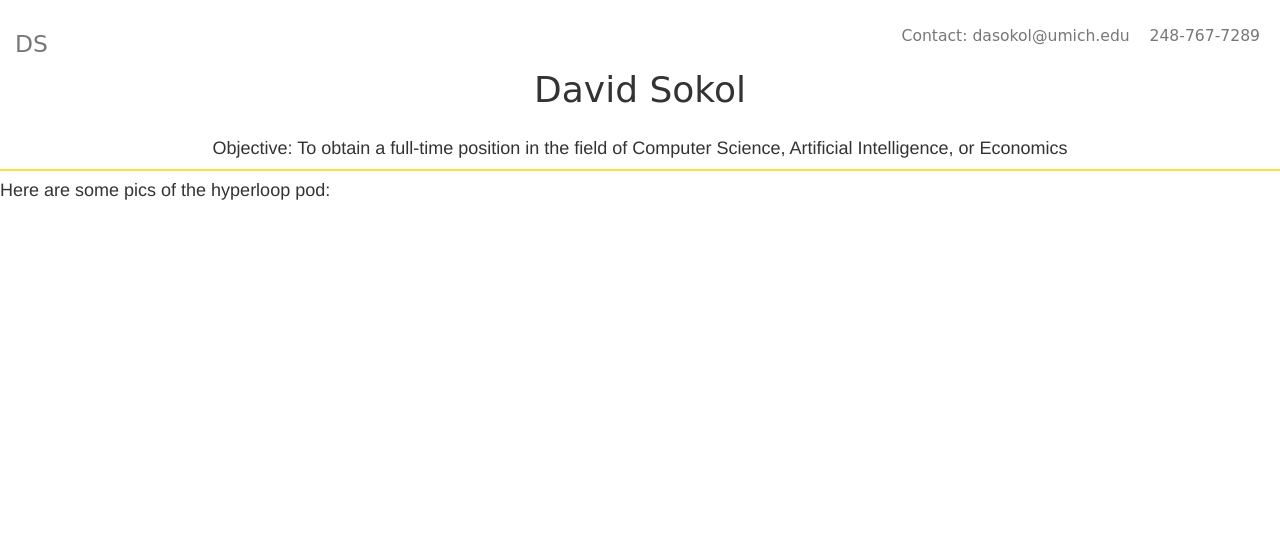
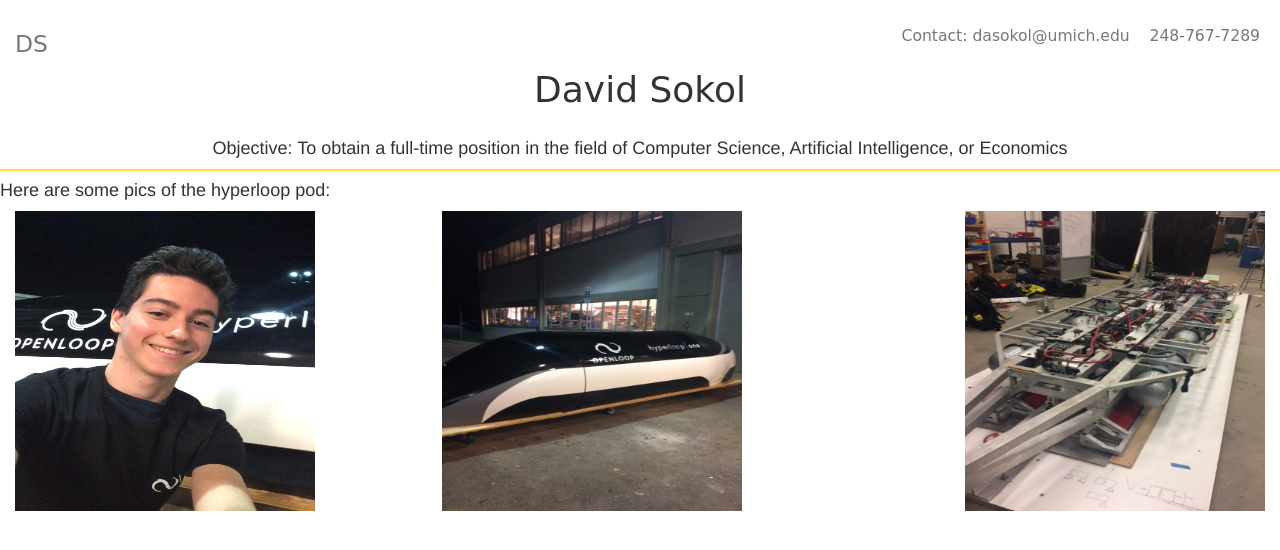
Before and after one commit to dasokol/dasokol, a Flask app: page /openloop in a window 1280 px wide. Shown: the top 550 px of the page. Run offline with Flask 2, Linux system fonts and the light colour scheme; some libraries are stand-ins or nearby versions.

Commit message:
fix images

```diff
--- a/templates/openloop.html
+++ b/templates/openloop.html
@@ -4,32 +4,32 @@
 
 <h4>Here are some pics of the hyperloop pod:</h4>
 
+<!--
 <div class="row" style="text-align:center">
 	<div class="col-sm-4 col-box">
-		<div class="rotateimg90" style="background-image:url('/static/david_openloop.jpg');background-size:cover;width:300px;height:33%;"></div>
+		<div class="rotateimg90" style="background-image:url('/static/david_openloop.jpg');background-size:cover;width:33%;height:300px;"></div>
 	</div>
 	<div class="col-sm-4 col-box">
-		<div class="rotateimg90" style="background-image:url('/static/pod.jpg');background-size:cover;width:300px;height:33%;"></div>
+		<div class="rotateimg90" style="background-image:url('/static/pod.jpg');background-size:cover;width:33%;height:300px;"></div>
 	</div>
 	<div class="col-sm-4 col-box">
-		<div class="rotateimg90" style="background-image:url('/static/frame_openloop.jpg');background-size:cover;width:300px;height:33%;"></div>
+		<div class="rotateimg90" style="background-image:url('/static/frame_openloop.jpg');background-size:cover;width:33%;height:300px;"></div>
 	</div>
 </div>
+-->
 
-<!--
 <div class="container-fluid">
 <div class="row">
 	<div class="col-sm-4 col-box">
-		<img src="/static/david_openloop.jpg" height="300" style="image-orientation: from-image;">
+		<img src="/static/david_openloop.jpg" width="300" height="300" align="left">
 	</div>
 	<div class="col-sm-4 col-box">
-		<img src="/static/pod.jpg" height="300" style="image-orientation: from-image;">
+		<img src="/static/pod.jpg" width="300" height="300" align="center">
 	</div>
 	<div class="col-sm-4 col-box">
-		<img src="/static/frame_openloop.jpg" height="300" style="image-orientation: from-image;">
+		<img src="/static/frame_openloop.jpg" width="300" height="300" align="right">
 	</div>
 </div>
 </div>
--->
 
 {% endblock %}
```
